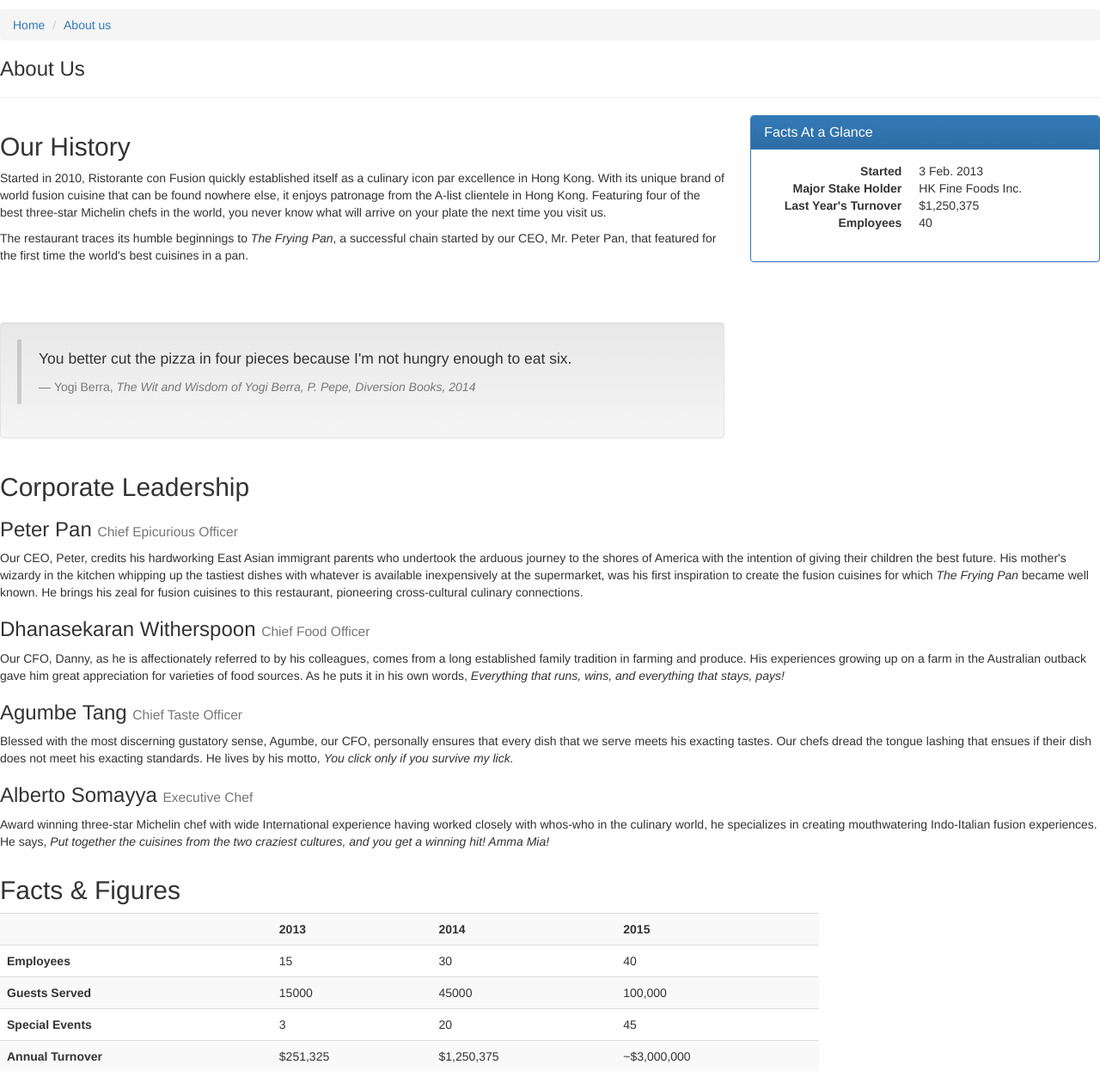
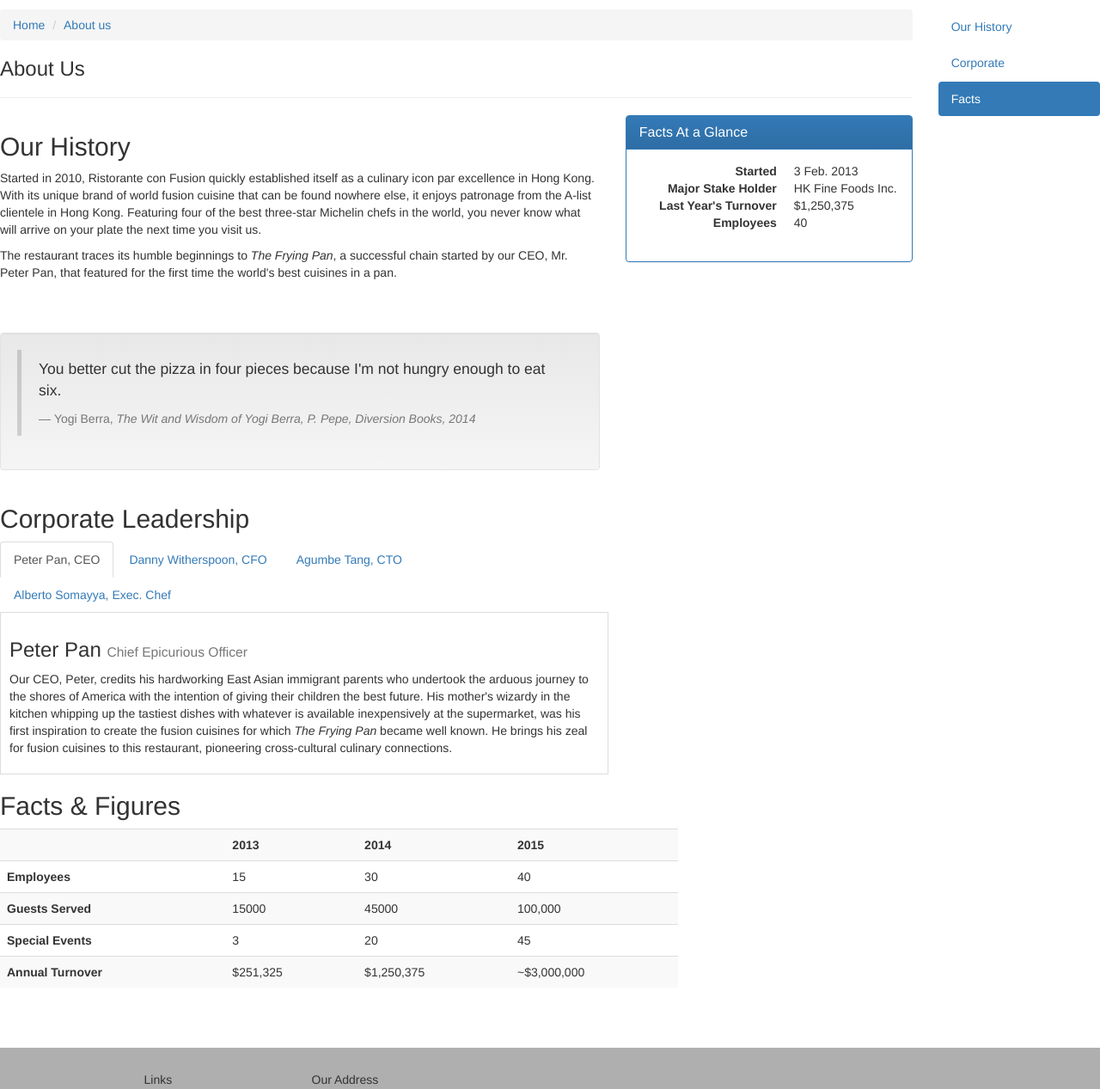
Before and after one commit to PavanUlichi/responsiveWebsiteUsingBootstrap, a plain HTML site: page aboutus.html in a window 1280 px wide. Shown: the part 300-1567 px from the top of the page at 86% size. Drawn offline with nearby package versions, Linux system fonts and the light colour scheme.

Commit message:
improved functionalities
added features: tooltips, scrool-spy and affix, collapse plugin

```diff
--- a/aboutus.html
+++ b/aboutus.html
@@ -24,7 +24,7 @@
     <![endif]-->
 </head>
 
-<body>
+<body data-spy="scroll" data-target="#myScrollspy" data-offset="100">
     <nav class="navbar navbar-inverse navbar-fixed-top" role="navigation">
         <div class="container">
             <div class="navbar-header">
@@ -34,7 +34,8 @@
                     <span class="icon-bar"></span>
                     <span class="icon-bar"></span>
                 </button>
-                <a class="navbar-brand" href="index.html"><img src="img/img/logo.png" height=30 width=41></a><a class="navbar-brand" href="index.html">Portfolio Website</a>
+                <a class="navbar-brand" href="index.html" data-toggle="tooltip" title="Go to Homepage"
+                 data-placement="bottom"><img src="img/img/logo.png" height=30 width=41></a><a class="navbar-brand" href="index.html">Portfolio Website</a>
             </div>
             <div id="navbar" class="navbar-collapse collapse">
                 <ul class="nav navbar-nav">
@@ -77,10 +78,13 @@
                 <div class="col-xs-12 col-sm-2">
                   <img src="https://scontent-ort2-1.xx.fbcdn.net/v/t1.0-9/15134803_1095373637224769_3727504296713399007_n.jpg?oh=520543a5fa2d249b5960b883dcdba3ff&oe=5917333B" class="img-circle" width="175" height="175">
                 </div>
+
             </div>
         </div>
     </header>
-
+    <div class="row">
+    <div class="col-xs-12 col-sm-10">
+    <div>
     <div>
         <div>
             <div>
@@ -89,20 +93,19 @@
                   <li><a href="aboutus.html">About us</a></li>
               </ol>
             </div>
-            <div>
                <h3>About Us</h3>
                <hr>
             </div>
         </div>
 
         <div>
-            <div class="row row-content">
-              <div class="col-xs-12 col-sm-8">
+            <div id="history" class="row row-content">
+              <div class="col-xs-12 col-sm-6 col-lg-8">
                 <h2>Our History</h2>
                 <p>Started in 2010, Ristorante con Fusion quickly established itself as a culinary icon par excellence in Hong Kong. With its unique brand of world fusion cuisine that can be found nowhere else, it enjoys patronage from the A-list clientele in Hong Kong.  Featuring four of the best three-star Michelin chefs in the world, you never know what will arrive on your plate the next time you visit us.</p>
                 <p>The restaurant traces its humble beginnings to <em>The Frying Pan</em>, a successful chain started by our CEO, Mr. Peter Pan, that featured for the first time the world's best cuisines in a pan.</p>
               </div>
-              <div class="col-xs-12 col-sm-4">
+              <div class="col-xs-12 col-sm-6 col-lg-4">
                 <div class="panel panel-primary">
      <div class="panel-heading">
          <h3 class="panel-title">Facts At a Glance</h3>
@@ -141,20 +144,43 @@
 </p>
             </div>
         </div>
-
-
         <div>
-            <div>
+            <div id="corporate">
                 <h2>Corporate Leadership</h2>
+                <ul class="nav nav-tabs col-sm-8" role="tablist">
+                    <li role="presentation" class="active">
+                    <a href="#peter" aria-controls="peter"
+                     role="tab" data-toggle="tab">Peter Pan, CEO</a></li>
+                    <li role="presentation"><a href="#danny"
+                     aria-controls="danny" role="tab"
+                     data-toggle="tab">Danny Witherspoon, CFO</a></li>
+                    <li role="presentation"><a href="#agumbe"
+                     aria-controls="agumbe" role="tab"
+                     data-toggle="tab">Agumbe Tang, CTO</a></li>
+                    <li role="presentation"><a href="#alberto"
+                     aria-controls="alberto" role="tab"
+                     data-toggle="tab">Alberto Somayya, Exec. Chef</a></li>
+                </ul>
+                <div class="tab-content col-sm-8">
+                <div role="tabpanel" class="tab-pane fade in active" id="peter">
                 <h3>Peter Pan <small>Chief Epicurious Officer</small></h3>
                 <p>Our CEO, Peter, credits his hardworking East Asian immigrant parents who undertook the arduous journey to the shores of America with the intention of giving their children the best future. His mother's wizardy in the kitchen whipping up the tastiest dishes with whatever is available inexpensively at the supermarket, was his first inspiration to create the fusion cuisines for which <em>The Frying Pan</em> became well known. He brings his zeal for fusion cuisines to this restaurant, pioneering cross-cultural culinary connections.</p>
+                </div>
+                <div role="tabpanel" class="tab-pane fade" id="danny">
                 <h3>Dhanasekaran Witherspoon <small>Chief Food Officer</small></h3>
                 <p>Our CFO, Danny, as he is affectionately referred to by his colleagues, comes from a long established family tradition in farming and produce. His experiences growing up on a farm in the Australian outback gave him great appreciation for varieties of food sources. As he puts it in his own words, <em>Everything that runs, wins, and everything that stays, pays!</em></p>
+                </div>
+                <div role="tabpanel" class="tab-pane fade" id="agumbe">
                 <h3>Agumbe Tang <small>Chief Taste Officer</small></h3>
                 <p>Blessed with the most discerning gustatory sense, Agumbe, our CFO, personally ensures that every dish that we serve meets his exacting tastes. Our chefs dread the tongue lashing that ensues if their dish does not meet his exacting standards. He lives by his motto, <em>You click only if you survive my lick.</em></p>
+                </div>
+                <div role="tabpanel" class="tab-pane fade" id="alberto">
                 <h3>Alberto Somayya <small>Executive Chef</small></h3>
                 <p>Award winning three-star Michelin chef with wide International experience having worked closely with whos-who in the culinary world, he specializes in creating mouthwatering Indo-Italian fusion experiences. He says, <em>Put together the cuisines from the two craziest cultures, and you get a winning hit! Amma Mia!</em></p>
-                <div class="row row-content">
+                </div>
+                </div>
+                <br></br><br></br><br></br>
+                <div class="row row-content" id="facts">
             <div class="col-xs-12 col-sm-9">
                 <h2>Facts &amp; Figures</h2>
                 <div class="table-responsive">
@@ -205,6 +231,15 @@
        </div>
 
     </div>
+  </div>
+  <nav class="hidden-xs col-sm-2" id="myScrollspy">
+            <ul class="nav nav-pills nav-stacked" data-spy="affix" data-offset-top="50">
+                <li><a href="#history">Our History</a></li>
+                <li><a href="#corporate">Corporate</a></li>
+                <li><a href="#facts">Facts</a></li>
+            </ul>
+        </nav>
+</div>
 
     <footer class="row-footer">
         <div class="container">
--- a/css/myfile.css
+++ b/css/myfile.css
@@ -36,3 +36,12 @@ body{
       color:#982e0f;
       background-color: #ffffff;
   }
+.tab-content{
+  border-left: 1px solid #ddd;
+border-right: 1px solid #ddd;
+border-bottom: 1px solid #ddd;
+padding: 10px;
+}
+.affix {
+    top:200px;
+}
```
Also changed, not shown: contactUs.html (+2 -1 lines), index.html (+8 -1 lines).
